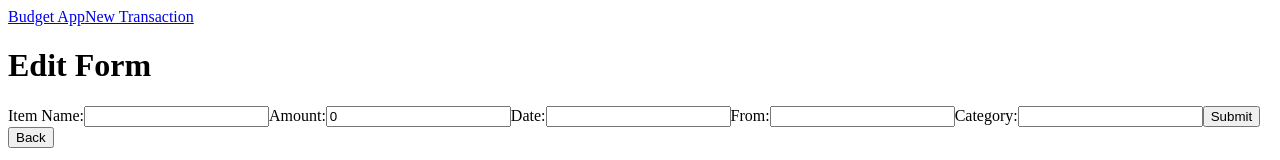
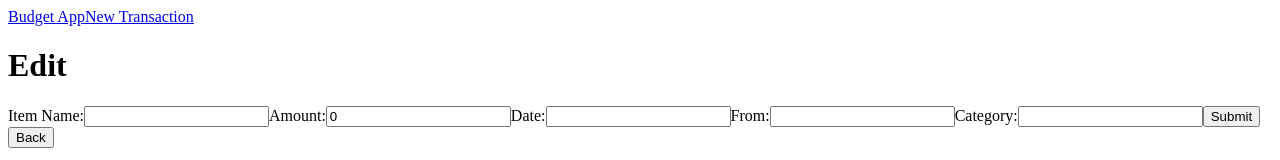
Before and after one commit to MarsiaRochelin/budget_app_frontend, a React (Create React App) app: page /transactions/1/edit in a window 1280 px wide. Shown: the top 160 px of the page. Built offline with nearby package versions, Linux system fonts and the light colour scheme; no server answers; the HTML template or start-up script is replaced by a standard one.

Commit message:
transaction tweak

```diff
--- a/src/components/Transactions.js
+++ b/src/components/Transactions.js
@@ -24,8 +24,8 @@ export default function Transactions() {
     return (
       <li key={index}>
         {transaction.date}
-        <Link to={`/transactions/${index}`}>{transaction.item_name}</Link>
-        {transaction.amount}
+        <Link to={`/transactions/${index}`}>{transaction.item_name}</Link>$
+        {transaction.amount.toFixed(2)}
       </li>
     );
   });
@@ -34,7 +34,7 @@ export default function Transactions() {
 
   return (
     <div className="transactions">
-      <p>Bank Account Total:{bankTotal}</p>
+      <p>Bank Account Total: ${bankTotal.toFixed(2)}</p>
       <ul>{transactionList}</ul>
       <Link to={"/"}>
         <button>Back</button>
--- a/src/pages/Edit.js
+++ b/src/pages/Edit.js
@@ -4,7 +4,7 @@ import TransactionEditForm from "../components/TransactionEditForm";
 export default function Edit() {
   return (
     <div className="edit">
-      <h1>Edit Form</h1>
+      <h1>Edit</h1>
       <TransactionEditForm />
     </div>
   );
```
